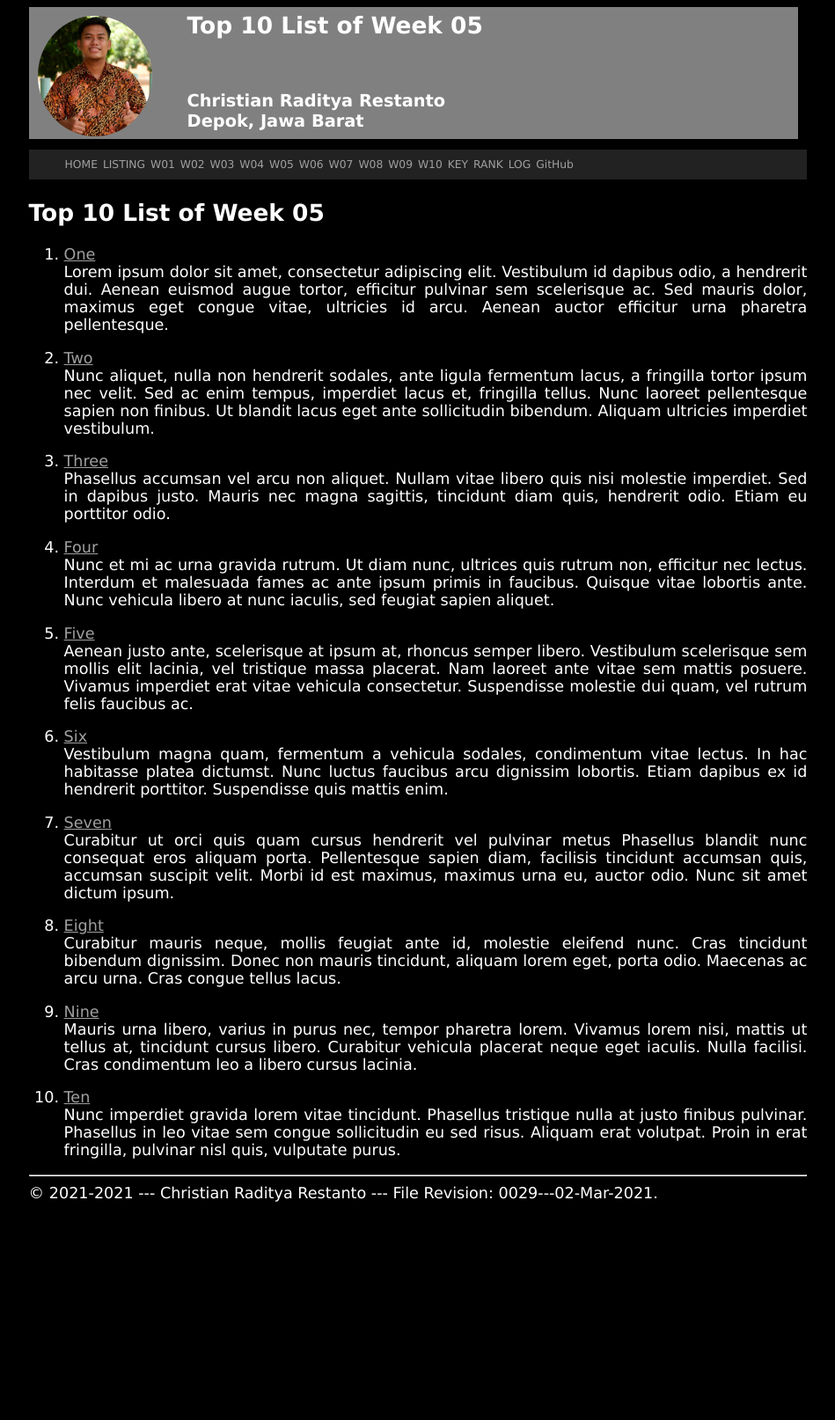
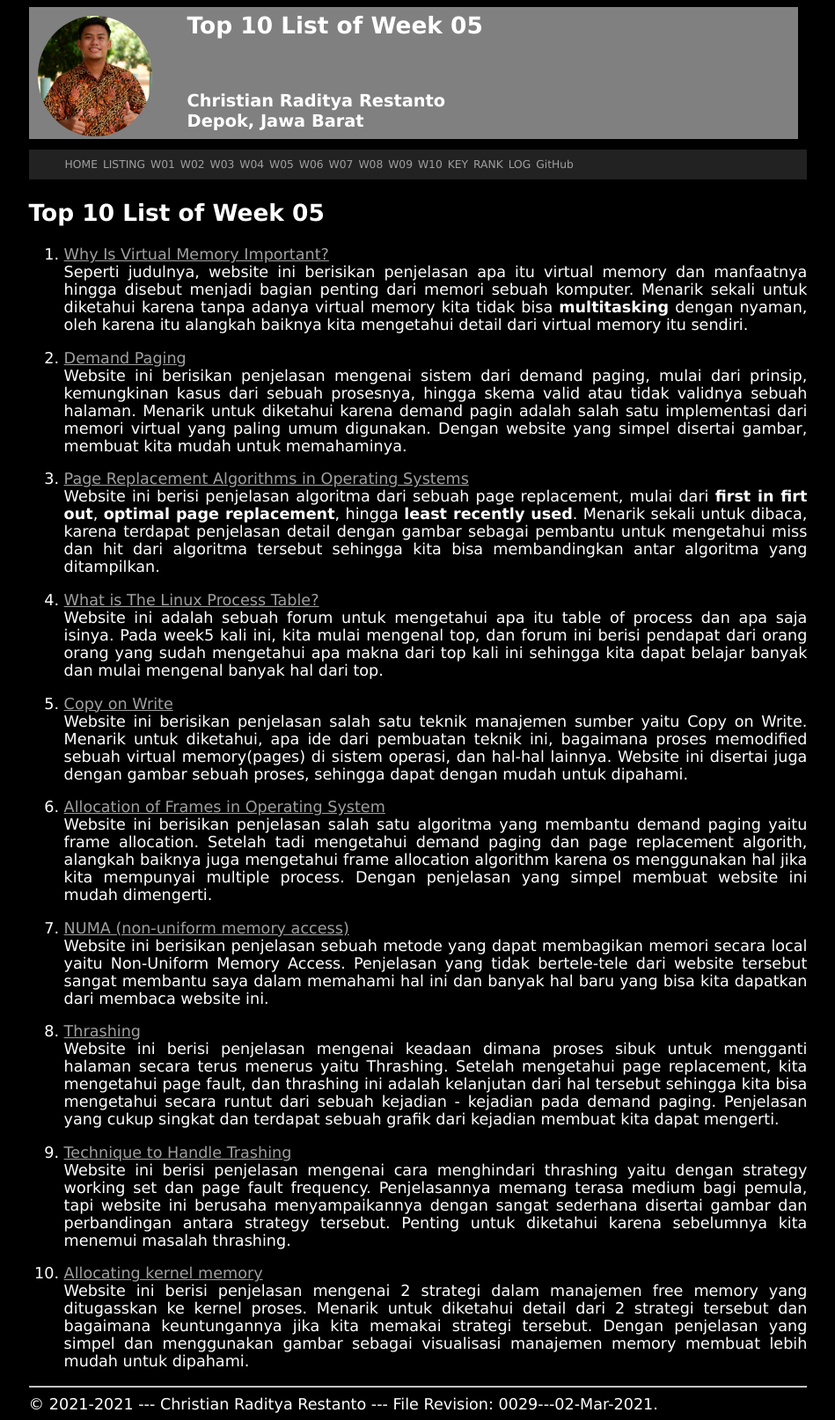
Before and after one commit to radityarestan/os211, a Jekyll site: the page built from w05.md, in a window 1280 px wide. Shown: the whole page at 88% size, without its empty margins (165-1114 px from the left). Built offline with Jekyll 4.4.1, drawn with Linux system fonts in a browser that asks for light colours; our own code applies the rules of GitHub Pages for plain Markdown files; before the commit the page ends 1374 px from its top, so only the background shows below that.

Commit message:
OS211 radityarestan

```diff
--- a/TXT/myrank.txt
+++ b/TXT/myrank.txt
@@ -11,3 +11,6 @@ ZCZC W03 raflibangsawan
 ZCZC W03 rajasihombing
 ZCZC W03 raryasdya
 ZCZC W03 rheznandyae
+ZCZC W04 rafimoreno
+ZCZC W04 raflibangsawan
+ZCZC W04 ranianhanami
--- a/w05.md
+++ b/w05.md
@@ -5,72 +5,32 @@ permalink: /W05/
 
 # Top 10 List of Week 05
 
-1. [One](https://en.wikipedia.org/wiki/1)<br>
-Lorem ipsum dolor sit amet, consectetur adipiscing elit.
-Vestibulum id dapibus odio, a hendrerit dui.
-Aenean euismod augue tortor, efficitur pulvinar sem scelerisque ac.
-Sed mauris dolor, maximus eget congue vitae, ultricies id arcu.
-Aenean auctor efficitur urna pharetra pellentesque.
+1. [Why Is Virtual Memory Important?](https://www.techwalla.com/articles/why-is-virtual-memory-important)<br>
+Seperti judulnya, website ini berisikan penjelasan apa itu virtual memory dan manfaatnya hingga disebut menjadi bagian penting dari memori sebuah komputer. Menarik sekali untuk diketahui karena tanpa adanya virtual memory kita tidak bisa **multitasking** dengan nyaman, oleh karena itu alangkah baiknya kita mengetahui detail dari virtual memory itu sendiri.
 
-2. [Two](https://en.wikipedia.org/wiki/2)<br>
-Nunc aliquet, nulla non hendrerit sodales, ante ligula fermentum lacus, a fringilla tortor ipsum nec velit.
-Sed ac enim tempus, imperdiet lacus et, fringilla tellus.
-Nunc laoreet pellentesque sapien non finibus.
-Ut blandit lacus eget ante sollicitudin bibendum.
-Aliquam ultricies imperdiet vestibulum.
+2. [Demand Paging](http://ftp.gunadarma.ac.id/linux/docs/v06/Kuliah/SistemOperasi/BUKU/SistemOperasi-4.X-2/ch05s02.html)<br>
+Website ini berisikan penjelasan mengenai sistem dari demand paging, mulai dari prinsip, kemungkinan kasus dari sebuah prosesnya, hingga skema valid atau tidak validnya sebuah halaman. Menarik untuk diketahui karena demand pagin adalah salah satu implementasi dari memori virtual yang paling umum digunakan. Dengan website yang simpel disertai gambar, membuat kita mudah untuk memahaminya.
 
-3. [Three](https://en.wikipedia.org/wiki/3)<br>
-Phasellus accumsan vel arcu non aliquet.
-Nullam vitae libero quis nisi molestie imperdiet.
-Sed in dapibus justo.
-Mauris nec magna sagittis, tincidunt diam quis, hendrerit odio.
-Etiam eu porttitor odio.
+3. [Page Replacement Algorithms in Operating Systems](https://www.geeksforgeeks.org/page-replacement-algorithms-in-operating-systems/)<br>
+Website ini berisi penjelasan algoritma dari sebuah page replacement, mulai dari **first in firt out**, **optimal page replacement**, hingga **least recently used**. Menarik sekali untuk dibaca, karena terdapat penjelasan detail dengan gambar sebagai pembantu untuk mengetahui miss dan hit dari algoritma tersebut sehingga kita bisa membandingkan antar algoritma yang ditampilkan.
 
-4. [Four](https://en.wikipedia.org/wiki/4)<br>
-Nunc et mi ac urna gravida rutrum.
-Ut diam nunc, ultrices quis rutrum non, efficitur nec lectus.
-Interdum et malesuada fames ac ante ipsum primis in faucibus.
-Quisque vitae lobortis ante.
-Nunc vehicula libero at nunc iaculis, sed feugiat sapien aliquet.
+4. [What is The Linux Process Table?](https://stackoverflow.com/questions/4880555/what-is-the-linux-process-table-what-does-it-consist-of)<br>
+Website ini adalah sebuah forum untuk mengetahui apa itu table of process dan apa saja isinya. Pada week5 kali ini, kita mulai mengenal top, dan forum ini berisi pendapat dari orang orang yang sudah mengetahui apa makna dari top kali ini sehingga kita dapat belajar banyak dan mulai mengenal banyak hal dari top.
 
-5. [Five](https://en.wikipedia.org/wiki/5)<br>
-Aenean justo ante, scelerisque at ipsum at, rhoncus semper libero.
-Vestibulum scelerisque sem mollis elit lacinia, vel tristique massa placerat.
-Nam laoreet ante vitae sem mattis posuere.
-Vivamus imperdiet erat vitae vehicula consectetur.
-Suspendisse molestie dui quam, vel rutrum felis faucibus ac.
+5. [Copy on Write](https://www.geeksforgeeks.org/copy-on-write/)<br>
+Website ini berisikan penjelasan salah satu teknik manajemen sumber yaitu Copy on Write. Menarik untuk diketahui, apa ide dari pembuatan teknik ini, bagaimana proses memodified sebuah virtual memory(pages) di sistem operasi, dan hal-hal lainnya. Website ini disertai juga dengan gambar sebuah proses, sehingga dapat dengan mudah untuk dipahami.
 
-6. [Six](https://en.wikipedia.org/wiki/6)<br>
-Vestibulum magna quam, fermentum a vehicula sodales, condimentum vitae lectus.
-In hac habitasse platea dictumst.
-Nunc luctus faucibus arcu dignissim lobortis.
-Etiam dapibus ex id hendrerit porttitor.
-Suspendisse quis mattis enim.
+6. [Allocation of Frames in Operating System](https://www.geeksforgeeks.org/operating-system-allocation-frames/)<br>
+Website ini berisikan penjelasan salah satu algoritma yang membantu demand paging yaitu frame allocation. Setelah tadi mengetahui demand paging dan page replacement algorith, alangkah baiknya juga mengetahui frame allocation algorithm karena os menggunakan hal jika kita mempunyai multiple process. Dengan penjelasan yang simpel membuat website ini mudah dimengerti.
 
-7. [Seven](https://en.wikipedia.org/wiki/7)<br>
-Curabitur ut orci quis quam cursus hendrerit vel pulvinar metus
-Phasellus blandit nunc consequat eros aliquam porta.
-Pellentesque sapien diam, facilisis tincidunt accumsan quis, accumsan suscipit velit.
-Morbi id est maximus, maximus urna eu, auctor odio.
-Nunc sit amet dictum ipsum.
+7. [NUMA (non-uniform memory access)](https://whatis.techtarget.com/definition/NUMA-non-uniform-memory-access)<br>
+Website ini berisikan penjelasan sebuah metode yang dapat membagikan memori secara local yaitu Non-Uniform Memory Access. Penjelasan yang tidak bertele-tele dari website tersebut sangat membantu saya dalam memahami hal ini dan banyak hal baru yang bisa kita dapatkan dari membaca website ini.
 
-8. [Eight](https://en.wikipedia.org/wiki/8)<br>
-Curabitur mauris neque, mollis feugiat ante id, molestie eleifend nunc.
-Cras tincidunt bibendum dignissim.
-Donec non mauris tincidunt, aliquam lorem eget, porta odio.
-Maecenas ac arcu urna.
-Cras congue tellus lacus.
+8. [Thrashing](http://ftp.gunadarma.ac.id/linux/docs/v06/Kuliah/SistemOperasi/BUKU/SistemOperasi-4.X-2/ch07s05.html)<br>
+Website ini berisi penjelasan mengenai keadaan dimana proses sibuk untuk mengganti halaman secara terus menerus yaitu Thrashing. Setelah mengetahui page replacement, kita mengetahui page fault, dan thrashing ini adalah kelanjutan dari hal tersebut sehingga kita bisa mengetahui secara runtut dari sebuah kejadian - kejadian pada demand paging. Penjelasan yang cukup singkat dan terdapat sebuah grafik dari kejadian membuat kita dapat mengerti.
 
-9. [Nine](https://en.wikipedia.org/wiki/9)<br>
-Mauris urna libero, varius in purus nec, tempor pharetra lorem.
-Vivamus lorem nisi, mattis ut tellus at, tincidunt cursus libero.
-Curabitur vehicula placerat neque eget iaculis.
-Nulla facilisi.
-Cras condimentum leo a libero cursus lacinia.
+9. [Technique to Handle Trashing](https://www.geeksforgeeks.org/techniques-to-handle-thrashing/)<br>
+Website ini berisi penjelasan mengenai cara menghindari thrashing yaitu dengan strategy working set dan page fault frequency. Penjelasannya memang terasa medium bagi pemula, tapi website ini berusaha menyampaikannya dengan sangat sederhana disertai gambar dan perbandingan antara strategy tersebut. Penting untuk diketahui karena sebelumnya kita menemui masalah thrashing.
 
-10. [Ten](https://en.wikipedia.org/wiki/10)<br>
-Nunc imperdiet gravida lorem vitae tincidunt.
-Phasellus tristique nulla at justo finibus pulvinar.
-Phasellus in leo vitae sem congue sollicitudin eu sed risus.
-Aliquam erat volutpat.
-Proin in erat fringilla, pulvinar nisl quis, vulputate purus.
+10. [Allocating kernel memory](https://www.geeksforgeeks.org/operating-system-allocating-kernel-memory-buddy-system-slab-system/)<br>
+Website ini berisi penjelasan mengenai 2 strategi dalam manajemen free memory yang ditugasskan ke kernel proses. Menarik untuk diketahui detail dari 2 strategi tersebut dan bagaimana keuntungannya jika kita memakai strategi tersebut. Dengan penjelasan yang simpel dan menggunakan gambar sebagai visualisasi manajemen memory membuat lebih mudah untuk dipahami.
```
Also changed, not shown: TXT/mylog.txt (+9 -0 lines), 5 other files.
